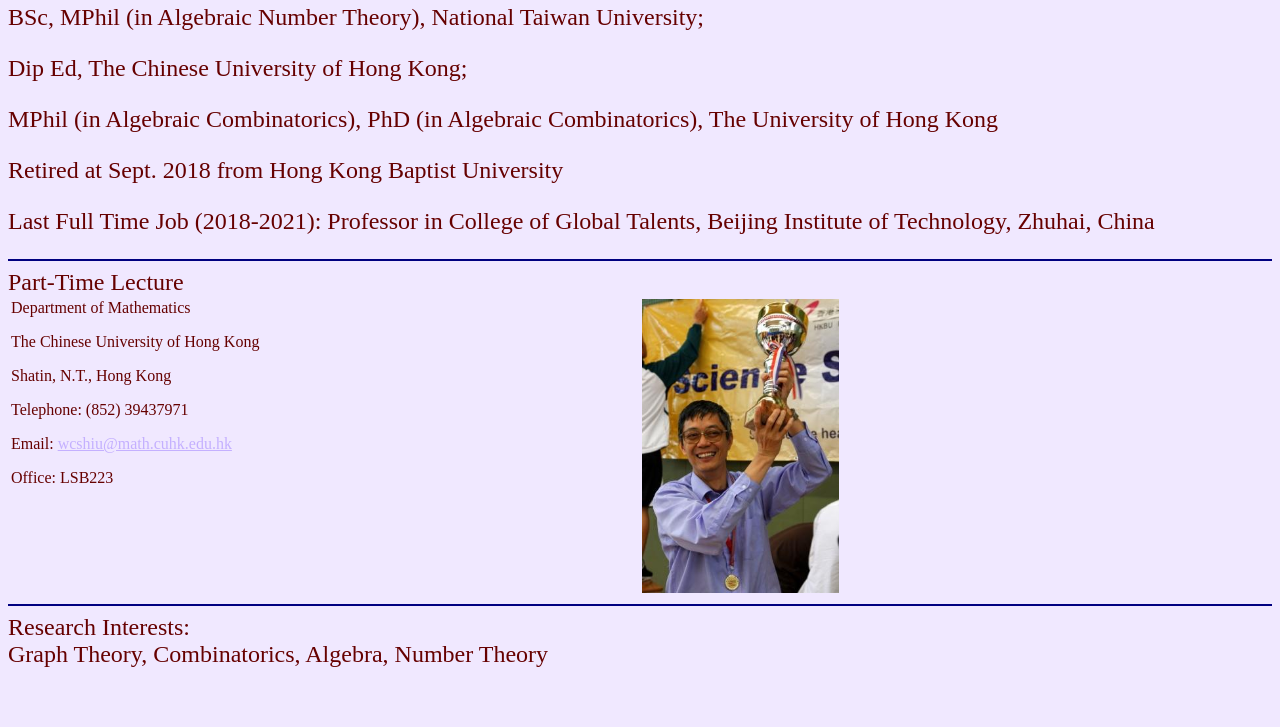
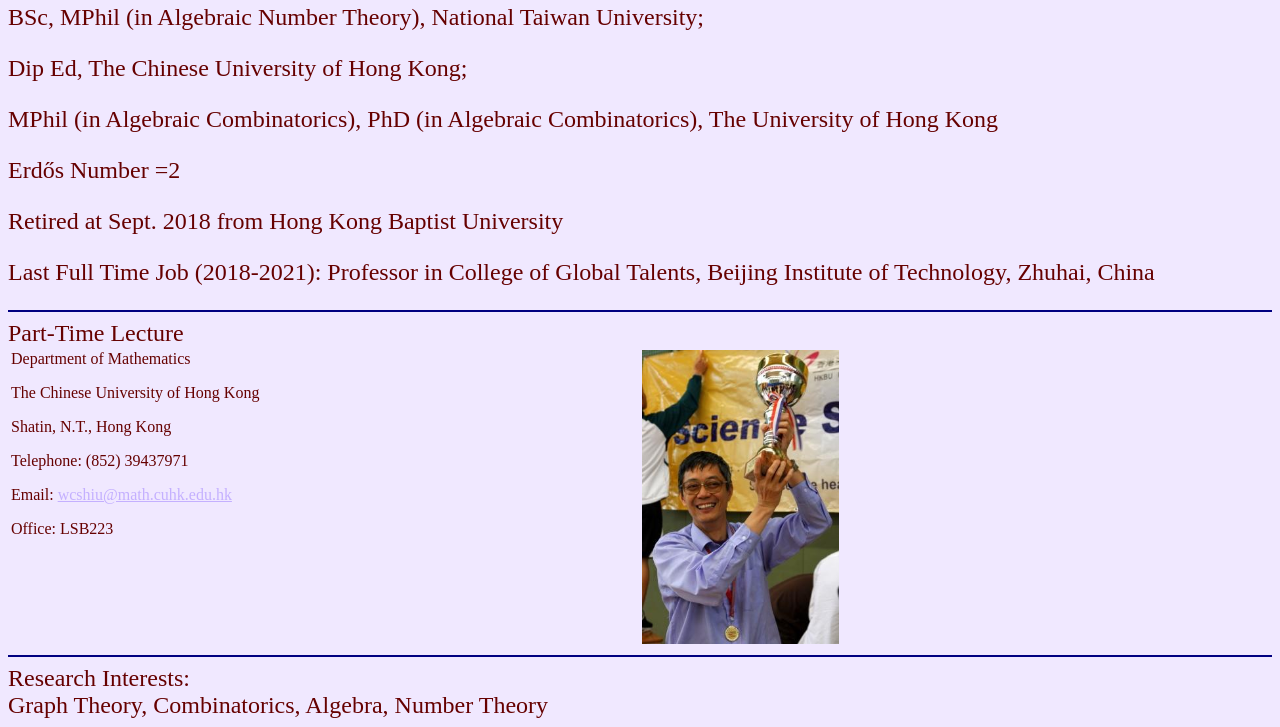
Before and after one commit to shiu1958/shiu1958.github.io, a plain HTML site: page info.htm in a window 1280 px wide. Shown: the part 74-801 px from the top of the page. Drawn offline with Linux system fonts and the light colour scheme.

Commit message:
Add files via upload

```diff
--- a/info.htm
+++ b/info.htm
@@ -25,6 +25,7 @@ vertical-align:top;
 <p>BSc, MPhil (in Algebraic Number Theory), National Taiwan University;</p>
 <p> Dip Ed, The Chinese University of Hong Kong;</p>
 <p> MPhil (in Algebraic Combinatorics), PhD (in Algebraic Combinatorics), The University of Hong Kong </p>
+<p> Erd&#337;s Number =2</p>
 <p> Retired at Sept. 2018 from Hong Kong Baptist University </p>
 <p> Last Full Time Job (2018-2021): Professor in College of Global Talents, Beijing Institute of Technology, Zhuhai, China</p>
 </font>
```
